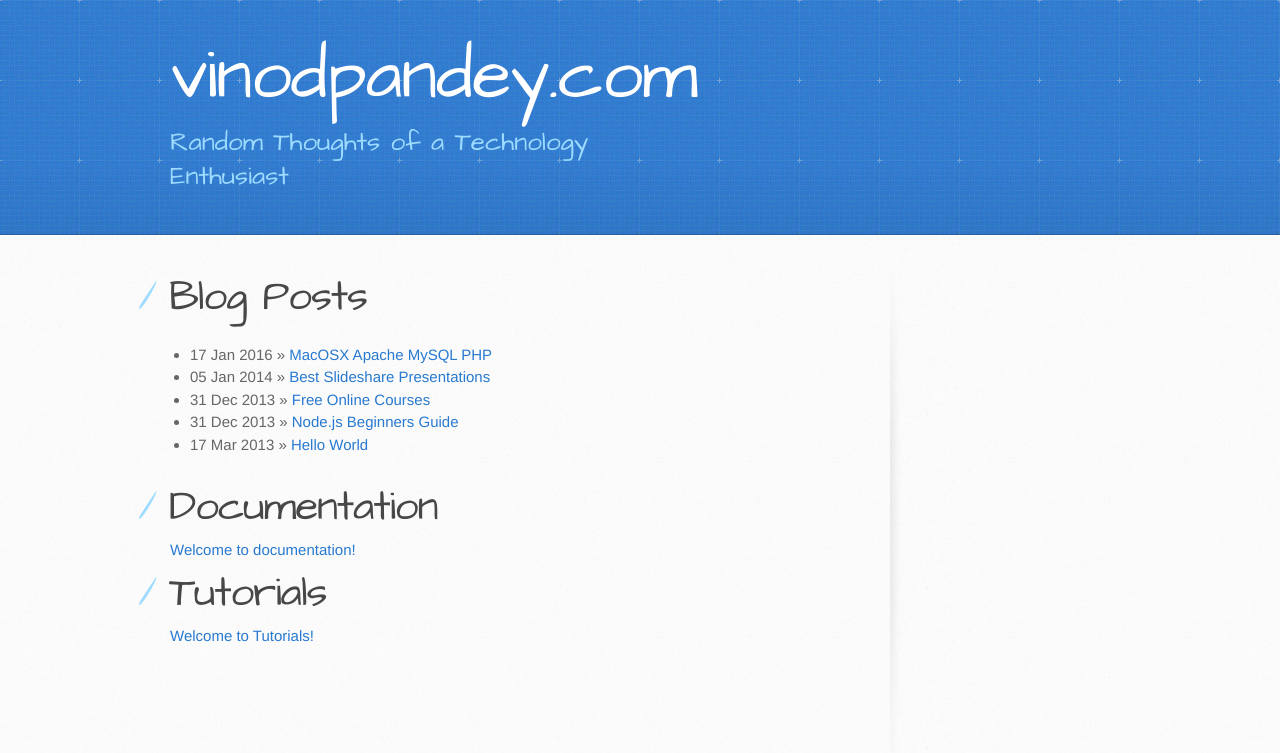
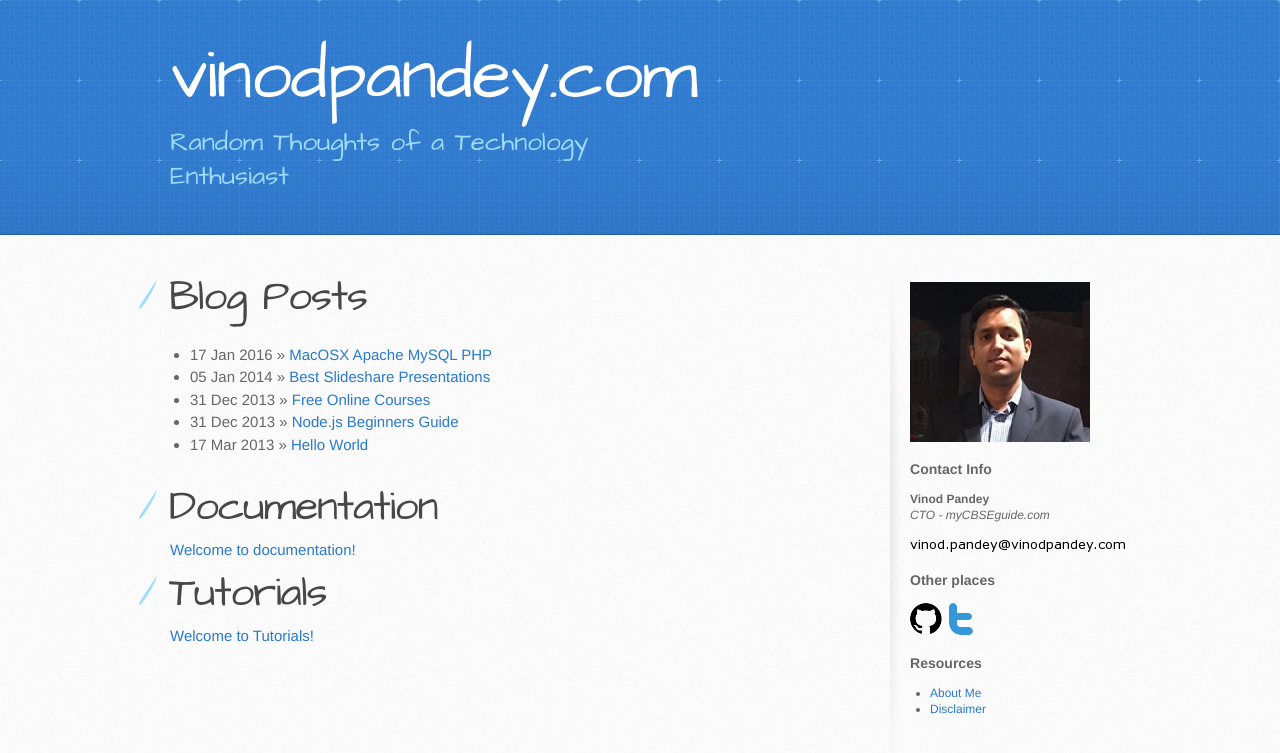
Before and after one commit to vinodpandey/vinodpandey-backup.github.io, a Jekyll site: the page built from index.html, in a window 1280 px wide. Shown: the top 753 px of the page. Built offline with Jekyll 4.4.1, drawn with Linux system fonts in a browser that asks for light colours.

Commit message:
added sidebar

```diff
--- /dev/null
+++ b/_includes/sidebar.html
@@ -0,0 +1,33 @@
+<div id="beta">
+    <div id="beta-inner">
+ 		<div class="widget-search widget">
+            <div class="widget-content">
+                <img src="/images/vinod.png" width="180">
+            </div>
+        </div>
+        <div class="widget-search widget">
+            <h3 class="widget-header">Contact Info</h3>
+            <div class="widget-content">
+                <b>Vinod Pandey</b><br>
+                <i>CTO - myCBSEguide.com</i><br><br>
+                <img src="/images/email.png" data-pin-nopin="true"><br>
+            </div>
+        </div>
+        <div class="widget-search widget">
+            <h3 class="widget-header">Other places</h3>
+            <div class="widget-content">
+                <a href="https://github.com/vinodpandey"><img src="/images/github.png"></a>
+                <a href="https://twitter.com/vinod_pandey"><img src="/images/twitter.png"></a>
+            </div>
+        </div>
+        <div class="widget-search widget">
+            <h3 class="widget-header">Resources</h3>
+            <div class="widget-content">
+                <ul>
+                    <li><a href="/about-me/">About Me</a></li>
+                    <li><a href="/disclaimer/">Disclaimer</a></li>
+                </ul>
+            </div>
+        </div>
+    </div>
+</div>
--- a/_layouts/default.html
+++ b/_layouts/default.html
@@ -45,9 +45,8 @@
           {{ content }}
 
         </section>
-
         <aside id="sidebar">
-
+          {% include sidebar.html %}
         </aside>
       </div>
     </div>
```
Also changed, not shown: images/email.png (added), images/github.png (added), images/twitter.png (added), images/vinod.png (added).
